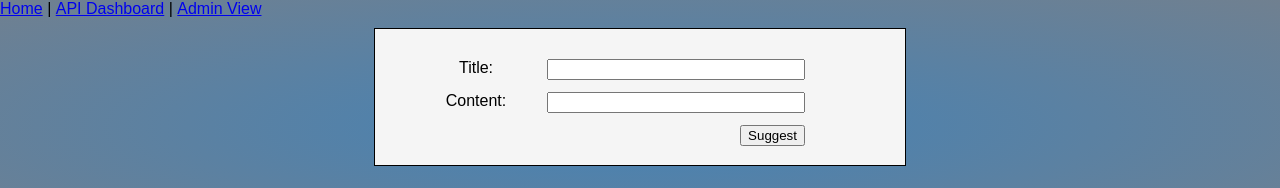
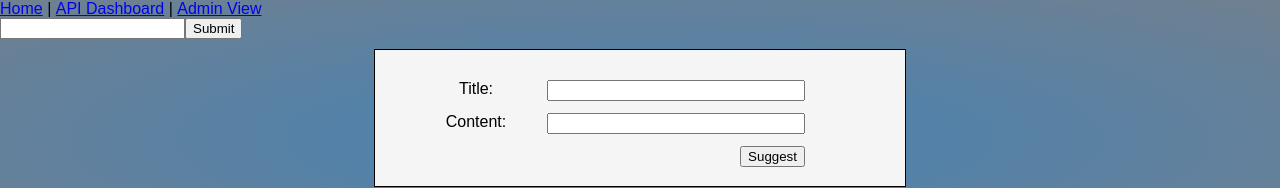
Before and after one commit to 247webdev/DataStreamNYC, a React (Create React App) app in the folder front-end/: page /suggestionboard in a window 1280 px wide. Shown: the top 188 px of the page. Built offline with nearby package versions, Linux system fonts and the light colour scheme; no server answers.

Commit message:
Added more Suggestion UI feature tests and configured Username entry form

```diff
--- a/front-end/src/components/SuggestionBoard.js
+++ b/front-end/src/components/SuggestionBoard.js
@@ -10,6 +10,8 @@ class SuggestionBoard extends Component {
     super();
 
     this.state = {
+      update: '',
+      userName: 'anonymous',
       suggestions: []
     };
   }
@@ -41,14 +43,38 @@ class SuggestionBoard extends Component {
     }
   };
 
+  handleChange = (event) => {
+    this.setState({ update: event.target.value });
+  };
+
+  handleSubmit = (event) => {
+    event.preventDefault();
+
+    this.setState({ userName: this.state.update });
+  };
+
   render() {
     return (
       <div>
         <Link to="/">Home</Link> |&nbsp;
         <Link to="/apidashboard">API Dashboard</Link> |&nbsp;
         <Link to="/admin" id="admin-view-link">Admin View</Link>
+
+        <form onSubmit={this.handleSubmit} id="user-name-form">
+          <label htmlFor="userName">
+            <input
+              id="new-suggestion-user-name"
+              type="text"
+              name="userName"
+              onChange={this.handleChange}
+            />
+            <button id="user-name-submit" type="submit">Submit</button>
+          </label>
+        </form>
+
         <SuggestionForm
           createSuggestion={this.createSuggestion}
+          userName={this.state.userName}
         />
         <SuggestionList
           suggestions={this.state.suggestions}
--- a/front-end/src/components/SuggestionForm.js
+++ b/front-end/src/components/SuggestionForm.js
@@ -17,6 +17,7 @@ class SuggestionForm extends Component {
 
     const updatedSuggestion = { ...this.state.suggestion };
     updatedSuggestion[attributeToChange] = newValue;
+    updatedSuggestion['userName'] = this.props.userName;
 
     this.setState({ suggestion: updatedSuggestion });
   };
```
Also changed, not shown: 1 other file (tests, documents, lock files or other folders).
